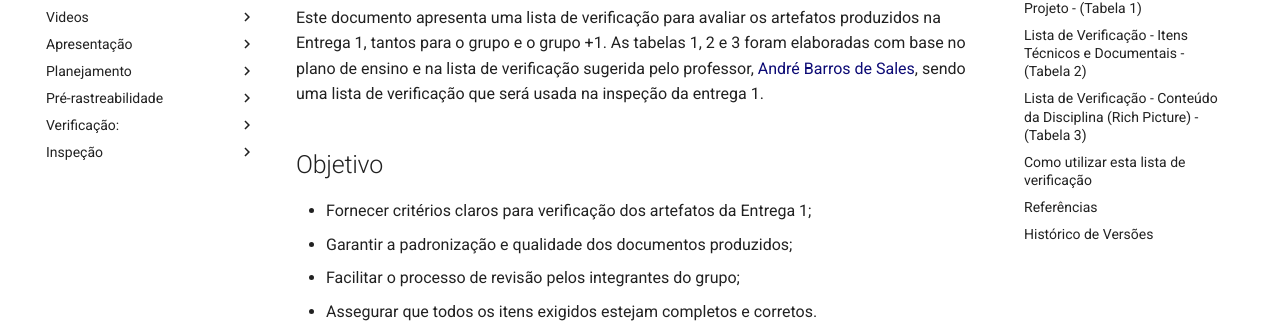
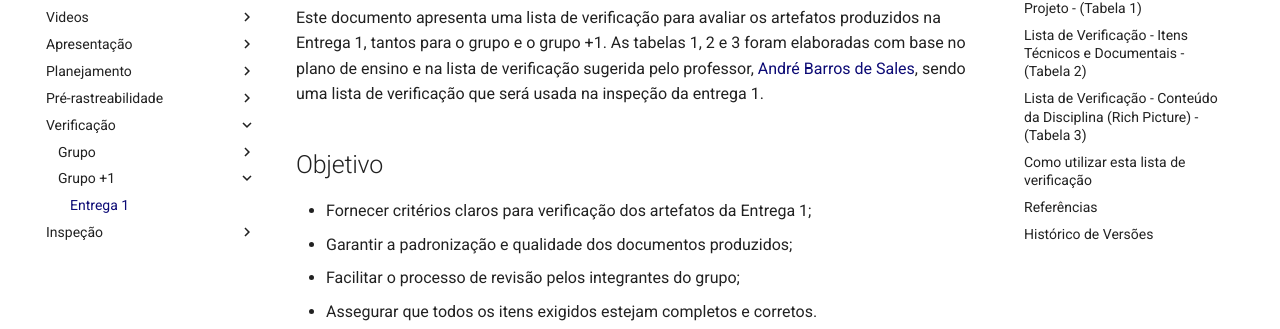
Before and after one commit to matheusdealcantara/2025.1-Grupo09, an MkDocs documentation site: the page built from docs/verificacao/lista_de_VerificaçãoEntrega1.md, in a window 1280 px wide. Shown: the part 175-504 px from the top of the page. Built offline with MkDocs 1.6.1 and Material for MkDocs 9.7.7, drawn with Linux system fonts in a browser that asks for light colours; part of the change alters nothing that is shown.

Commit message:
Arrumando o MKDOCS

```diff
--- a/mkdocs.yml
+++ b/mkdocs.yml
@@ -38,11 +38,11 @@ nav:
   - Pré-rastreabilidade:
       - Rich Picture: pre-rastreabilidade/rich_picture.md
 
-  - Verificação::
+  - Verificação:
       - Grupo:
-          - Entrega 1: verificacao/lista_de_verificacaoEntrega1.md
+          - Entrega 1: verificacao/lista_de_VerificaçãoEntrega1.md
       - Grupo +1:
-          - Entrega 1: verificacao/lista_de_verificacaoEntrega1.md
+          - Entrega 1: verificacao/lista_de_VerificaçãoEntrega1.md
 
   - Inspeção:
       - Grupo:
```
